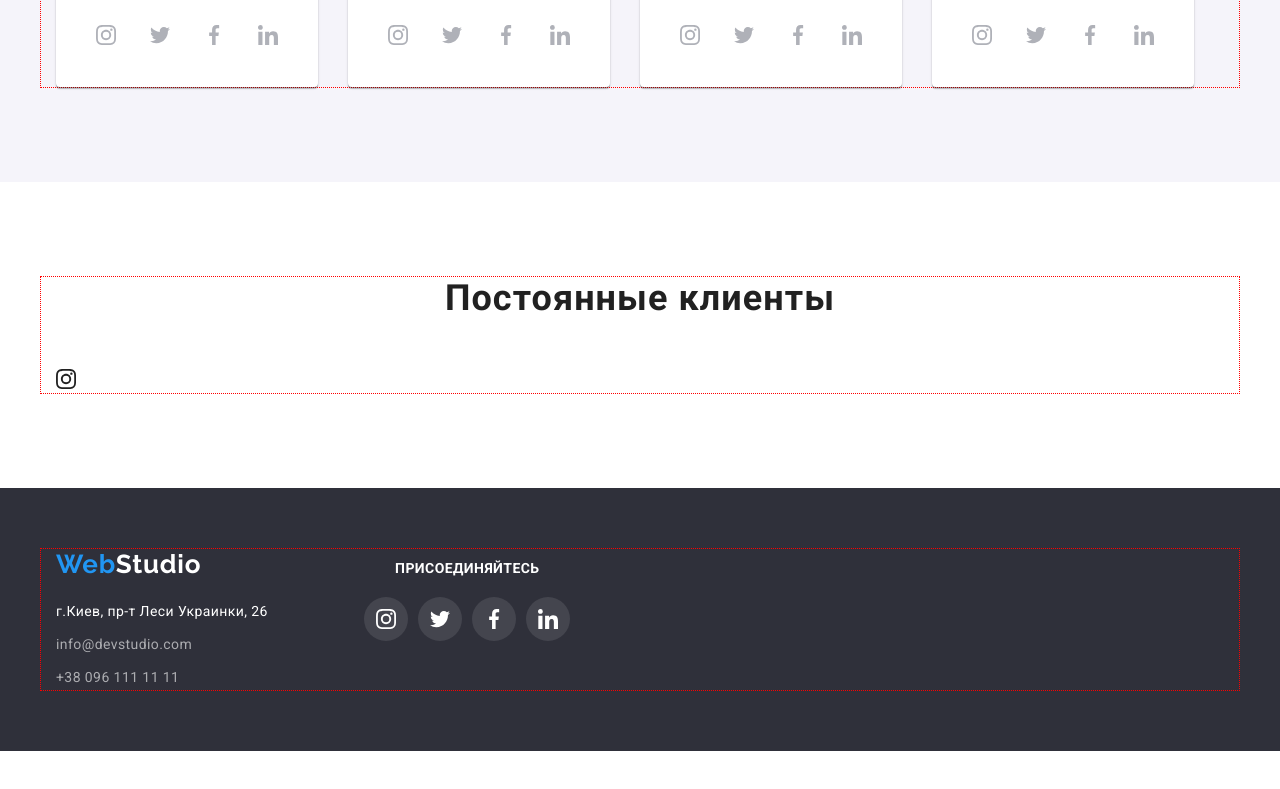
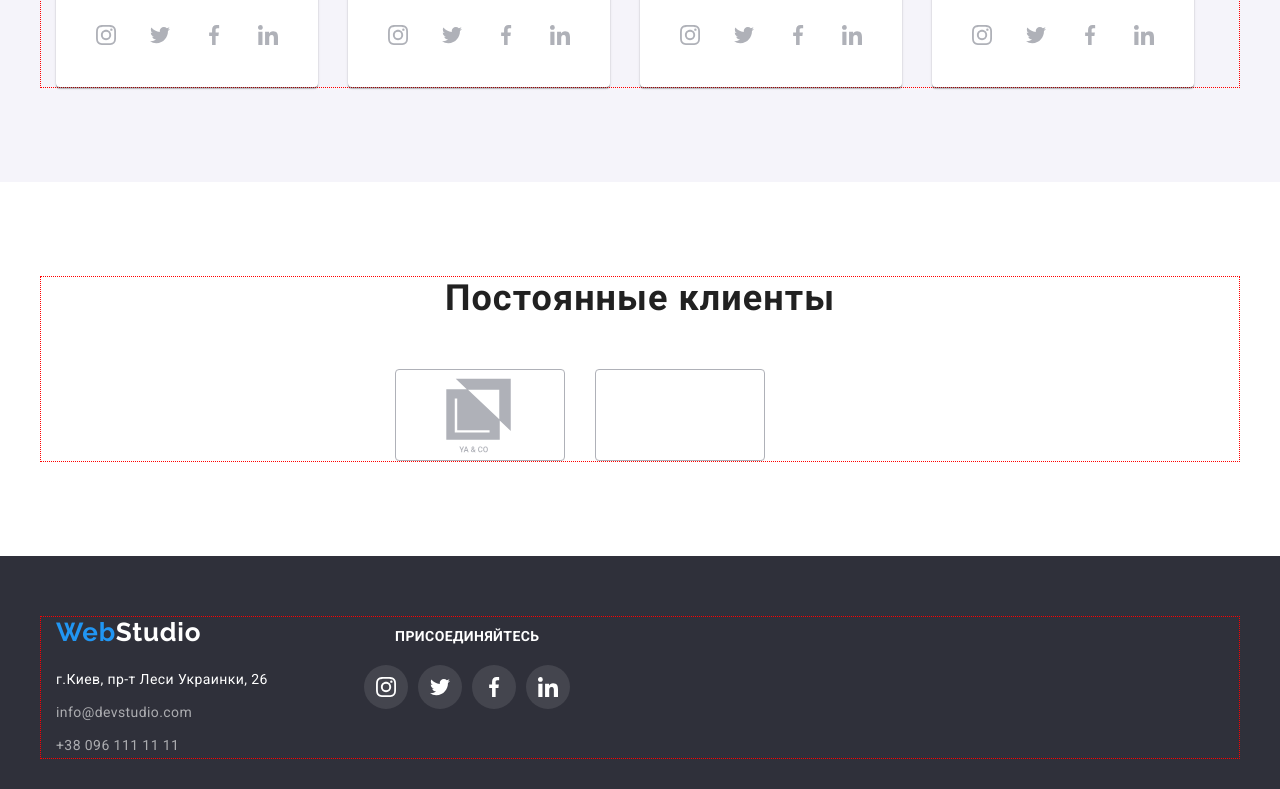
Before and after one commit to VitaliiPoliatykin/goit-markup-hw-04, a plain HTML site: page index.html in a window 1280 px wide. Shown: the part 1973-2762 px from the top of the page. Before the commit the page ends 2724 px from the top, so only its background shows below. Drawn offline with nearby package versions, Linux system fonts and the light colour scheme.

Commit message:
Постоянные клиенты разработка

```diff
--- a/CSS/styles.css
+++ b/CSS/styles.css
@@ -148,11 +148,10 @@ img {
   line-height: 1.14;
   letter-spacing: 0.02em;
   color: #757575;
-  display: block;
+  display: flex;
   padding-top: 32px;
   padding-bottom: 32px;
   align-items: center;
-  display: flex;
 }
 .contacts-icon {
   fill: currentColor;
@@ -314,8 +313,35 @@ img {
   color: var(--secondary-txt-cl);
   border-radius: 50%;
 }
-.socials-icon {
+.socials-icon,
+.clients-icon {
   fill: currentColor;
+}
+.clients-link {
+  width: 170px;
+  height: 92px;
+  color: #afb1b8;
+  border-radius: 4px;
+  border: 1px solid #afb1b8;
+  border-color: currentColor;
+  display: flex;
+  align-items: center;
+  justify-content: center;
+}
+.clients-link:hover,
+.clients-link:focus {
+  color: var(--accent-cl);
+}
+.clients-list {
+  display: flex;
+  align-items: center;
+  justify-content: center;
+}
+.clients-item {
+  margin-right: 30px;
+}
+.clients-item:last-child {
+  margin-right: 0px;
 }
 /* Footer */
 .footer {
--- a/index.html
+++ b/index.html
@@ -422,11 +422,13 @@
           <h2 class="clients-title">Постоянные клиенты</h2>
           <ul class="clients-list list">
             <li class="clients-item">
-              <svg class="socials-icon" width="20" height="20">
-                <use href="./images/sprite.svg#instagram"></use>
-              </svg>
+              <a href="" class="clients-link" aria-label="логотип YA&CO">
+                <svg class="clients-icon">
+                  <use href="./images/sprite.svg#ya-co"></use>
+                </svg>
+              </a>
             </li>
-            <li class="clients-item"></li>
+            <li class="clients-item"><a href="" class="clients-link"></a></li>
             <li class="clients-item"></li>
             <li class="clients-item"></li>
             <li class="clients-item"></li>
```
